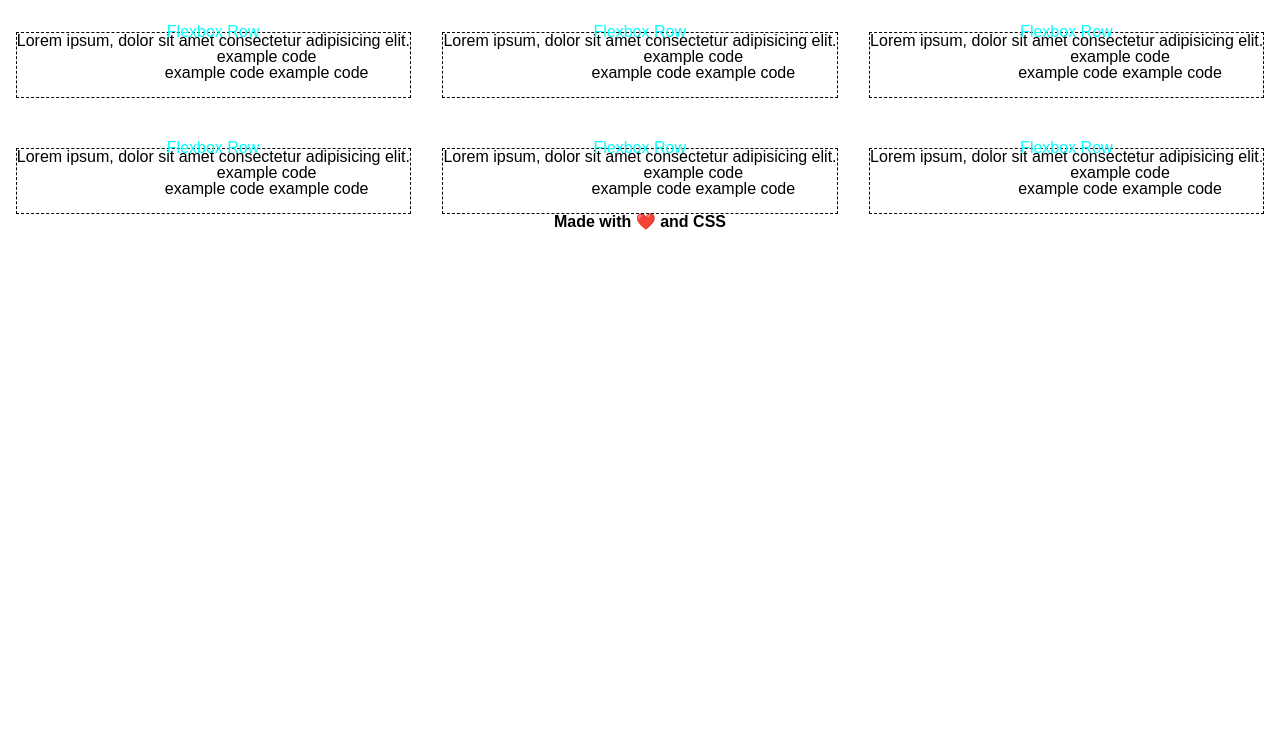
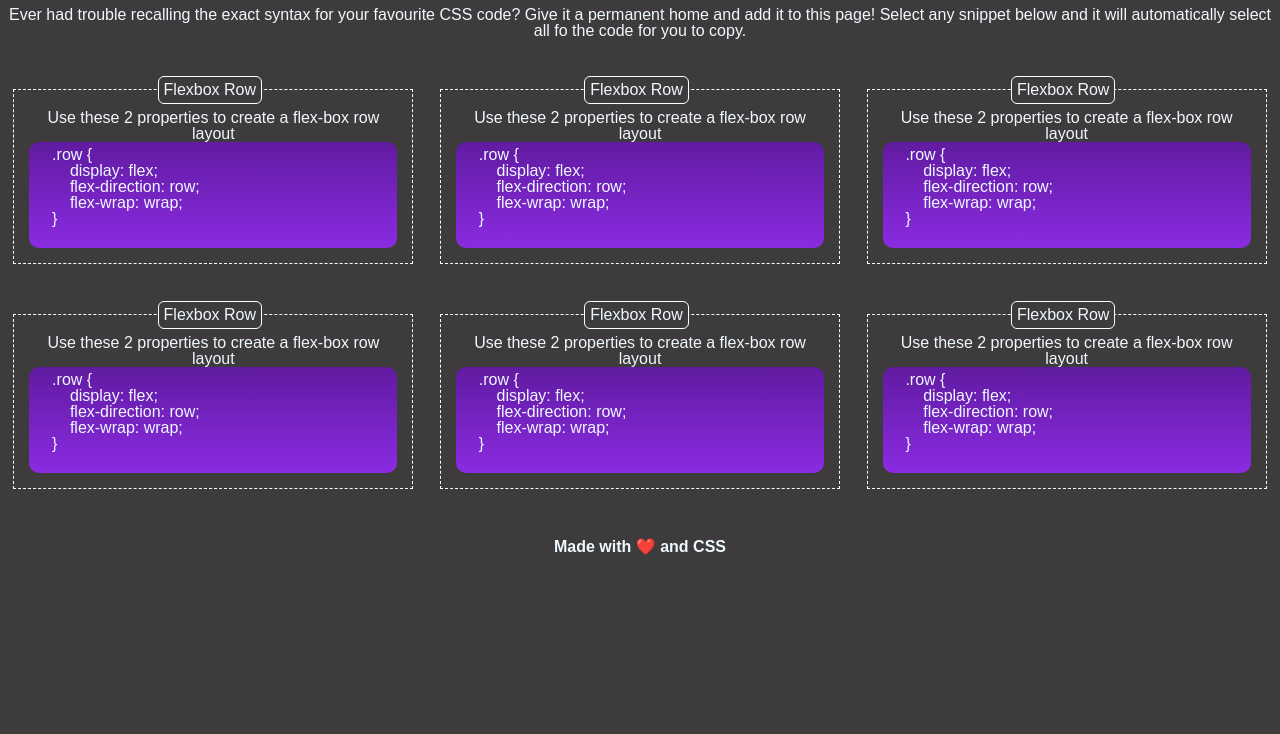
Before and after one commit to LukeHunter1991/css-cheatsheet, a plain HTML site: page index.html in a window 1280 px wide. Shown: the part 66-800 px from the top of the page. Drawn offline with Linux system fonts and the light colour scheme.

Commit message:
adding formatting to webpage

```diff
--- a/assets/style.css
+++ b/assets/style.css
@@ -1,19 +1,30 @@
-root[]'==-'
+:root {
+    --border-style: 1.5px dashed white;
+    --padding-style: 5px;
+}
 
 * {
     box-sizing: border-box;
+    font-size: 16px;
+    line-height: 1;
 }
 
 body {
     position: relative;
+    background-color: rgb(61, 59, 59);
+    color: aliceblue;
 }
 
 header div{
     text-align: center;
+    color: blueviolet;
+    font-size: 3rem;
+    line-height: 3rem;
 }
 
 #overview {
     text-align: center;
+    margin-top: 25px;
 }
 
 main {
@@ -23,20 +34,52 @@ main {
 }
 
 .card {
-    border: dashed 1px;
+    border: var(--border-style);
     position: relative;
     max-width: 400px;
     text-align: center;
     margin-top: 50px;
 }
 
+
 .card header {
     position: absolute;
-    left: 150px;
-    bottom: 57px;
-    color: aqua;
+    left: 36%;
+    bottom: 92%;
+    color: aliceblue;
+    border: 1.5px solid white;
+    padding: var(--padding-style);
+    border-radius: 6px;
+    background-color: rgb(61, 59, 59);
+}
+
+.card-body {
+    margin: 15px 10px 10px;
+    padding: var(--padding-style);
+    border-radius: 15px;
+    transition: all 0.5s ease-in-out;
+}
+
+.card-body:hover {
+    padding: 5%;
+    box-shadow: inset 0 0 8px blueviolet,
+    0 0 15px blueviolet;
+}
+
+
+.card-body div {
+    text-align: left;
+    background: linear-gradient(to top, blueviolet, rgb(97, 27, 161));
+    border-radius: 10px;
+}
+
+pre {
+    margin-top: 15px 5px 5px 5px;
+    border-radius: 6px;
+    padding: 5px;
 }
 
 footer {
+    margin-top: 50px;
     text-align: center;
 }
--- a/index.html
+++ b/index.html
@@ -21,73 +21,91 @@
         <section class="card">
             <header>Flexbox Row</header>
             <section class="card-body">
-                <p>Lorem ipsum, dolor sit amet consectetur adipisicing elit.</p>
-                <span class="code">
+                <p>Use these 2 properties to create a flex-box row layout</p>
+                    <div>
                             <pre>
-                        example code
-                        example code example code
+    .row {
+        display: flex;
+        flex-direction: row;
+        flex-wrap: wrap;
+    }
                             </pre>
-                </span>
+                    </div>
             </section>
         </section>
         <section class="card">
             <header>Flexbox Row</header>
             <section class="card-body">
-                <p>Lorem ipsum, dolor sit amet consectetur adipisicing elit.</p>
-                <span class="code">
+                <p>Use these 2 properties to create a flex-box row layout</p>
+                    <div>
                             <pre>
-                        example code
-                        example code example code
+    .row {
+        display: flex;
+        flex-direction: row;
+        flex-wrap: wrap;
+    }
                             </pre>
-                </span>
+                    </div>
             </section>
         </section>
         <section class="card">
             <header>Flexbox Row</header>
             <section class="card-body">
-                <p>Lorem ipsum, dolor sit amet consectetur adipisicing elit.</p>
-                <span class="code">
+                <p>Use these 2 properties to create a flex-box row layout</p>
+                    <div>
                             <pre>
-                        example code
-                        example code example code
+    .row {
+        display: flex;
+        flex-direction: row;
+        flex-wrap: wrap;
+    }
                             </pre>
-                </span>
+                    </div>
             </section>
         </section>
         <section class="card">
             <header>Flexbox Row</header>
             <section class="card-body">
-                <p>Lorem ipsum, dolor sit amet consectetur adipisicing elit.</p>
-                <span class="code">
+                <p>Use these 2 properties to create a flex-box row layout</p>
+                    <div>
                             <pre>
-                        example code
-                        example code example code
+    .row {
+        display: flex;
+        flex-direction: row;
+        flex-wrap: wrap;
+    }
                             </pre>
-                </span>
+                    </div>
             </section>
         </section>
         <section class="card">
             <header>Flexbox Row</header>
             <section class="card-body">
-                <p>Lorem ipsum, dolor sit amet consectetur adipisicing elit.</p>
-                <span class="code">
+                <p>Use these 2 properties to create a flex-box row layout</p>
+                    <div>
                             <pre>
-                        example code
-                        example code example code
+    .row {
+        display: flex;
+        flex-direction: row;
+        flex-wrap: wrap;
+    }
                             </pre>
-                </span>
+                    </div>
             </section>
         </section>
         <section class="card">
             <header>Flexbox Row</header>
             <section class="card-body">
-                <p>Lorem ipsum, dolor sit amet consectetur adipisicing elit.</p>
-                <span class="code">
+                <p>Use these 2 properties to create a flex-box row layout</p>
+                    <div>
                             <pre>
-                        example code
-                        example code example code
+    .row {
+        display: flex;
+        flex-direction: row;
+        flex-wrap: wrap;
+    }
                             </pre>
-                </span>
+                    </div>
             </section>
         </section>
     </main>
```
Lines whose indentation alone changed are shown as unchanged.
